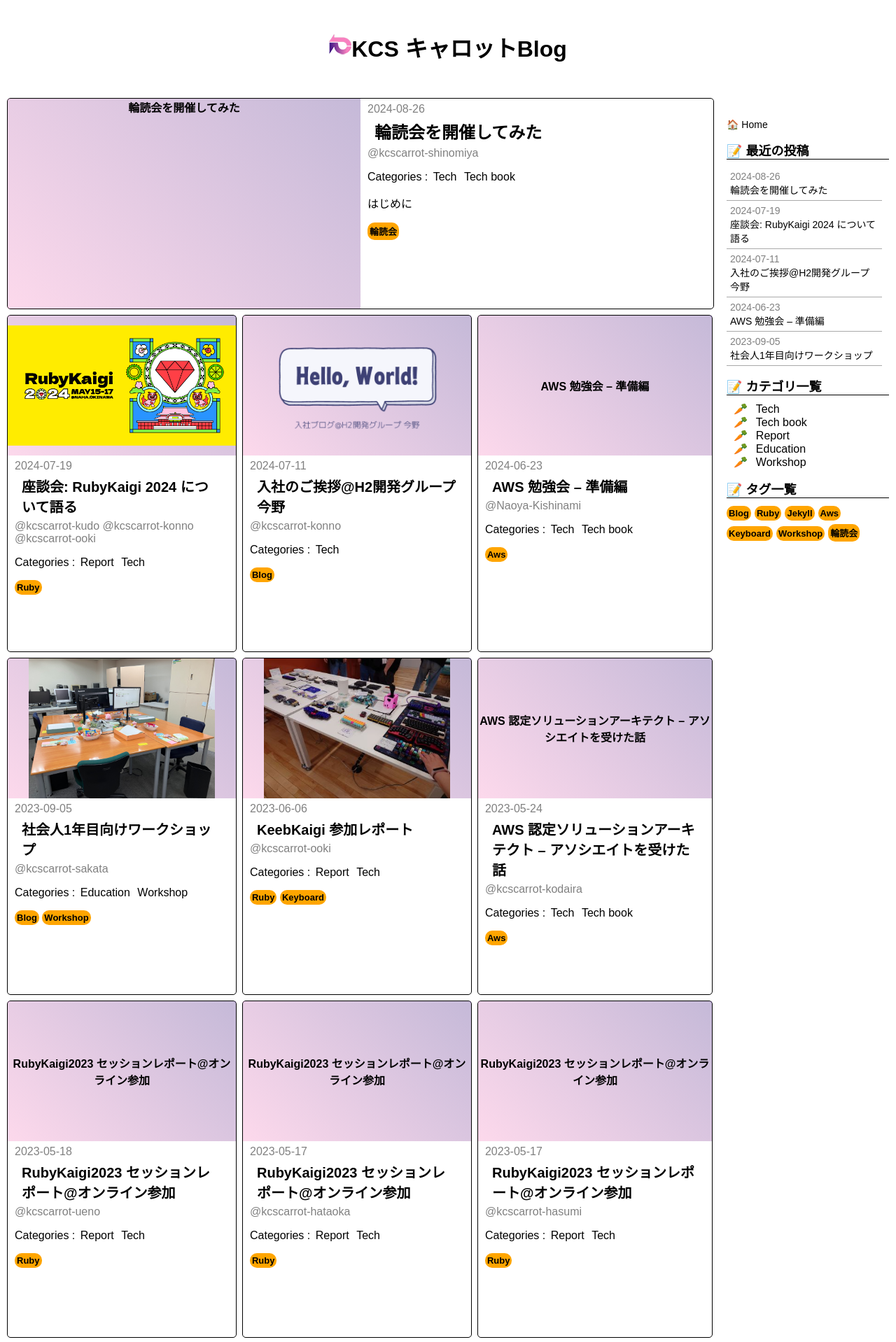
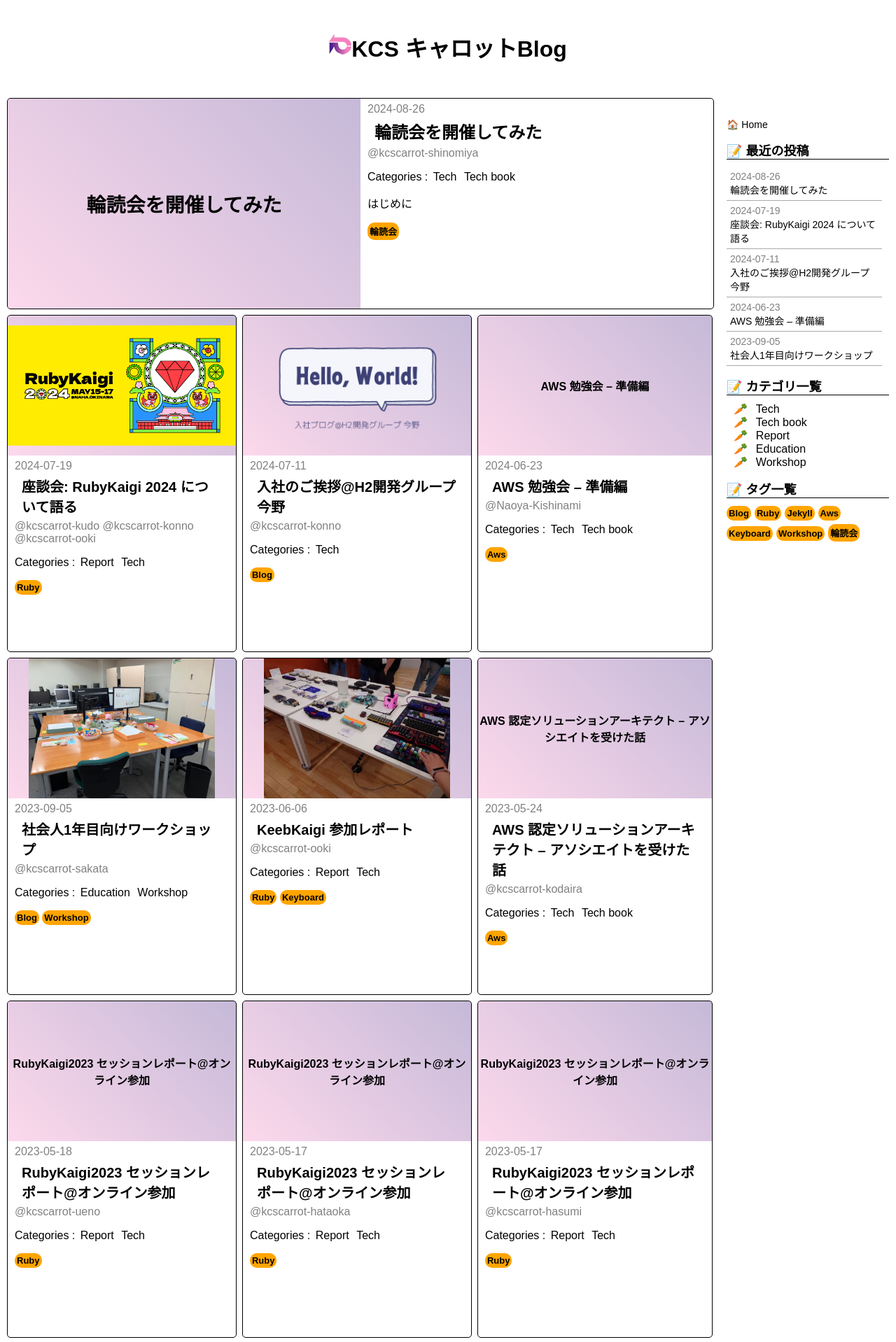
Before and after one commit to kcscarrot-konno/h2carrot.github.io, a Jekyll site: the page built from index.markdown, in a window 1280 px wide. Shown: the top 1918 px of the page at 70% size. Built offline with Jekyll 4.4.1, drawn with Linux system fonts in a browser that asks for light colours; nearby versions of some CDN libraries; emoji names are drawn with the system emoji font.

Commit message:
最新投稿にサムネイルがない場合の表示を調整

```diff
--- a/assets/css/style.css
+++ b/assets/css/style.css
@@ -147,7 +147,17 @@ body {
   vertical-align: middle;
   text-align: center;
   font-weight: bold;
+  position: relative;
 }
+
+.post-newest-img .post-no-image {
+  position: absolute;
+  font-size: 28px;
+  top: 50%;
+  left: 50%;
+  transform: translateY(-50%) translateX(-50%);
+}
+
 .post-newest-content {
   height: 300px;
 }
```
